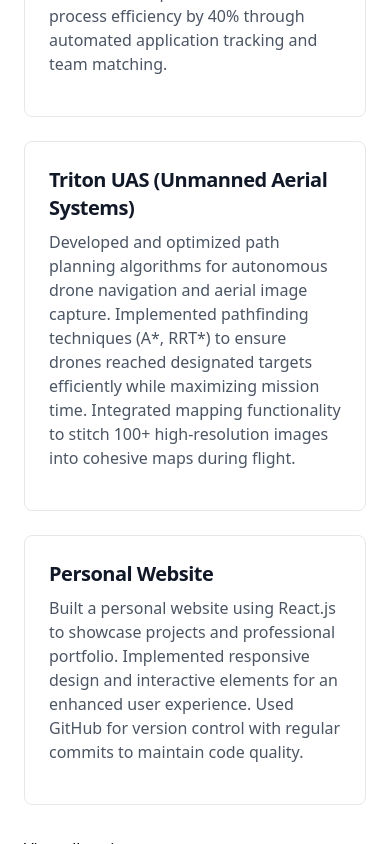
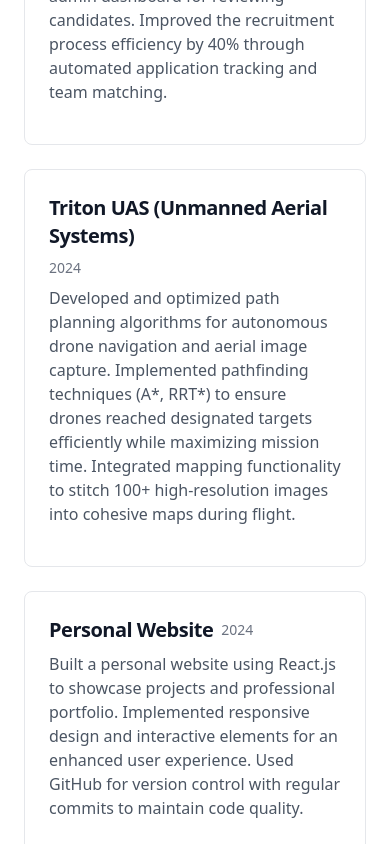
Before and after one commit to spencerwcowles/personal-website, a Next.js app: page / in a window 390 px wide. Shown: the part 1597-2441 px from the top of the page. Built offline with nearby package versions, Linux system fonts and the light colour scheme.

Commit message:
mobile bug fix and dates on main page

```diff
--- a/src/app/projects/page.js
+++ b/src/app/projects/page.js
@@ -34,11 +34,13 @@
                   </div>
                 )}
                 <div className="max-w-3xl">
-                  <div className="flex items-center gap-2 mb-2">
+                  <div className="flex flex-wrap items-center gap-2 mb-2">
                     <h2 className="text-2xl font-bold">{project.title}</h2>
-                    <span className="text-sm text-gray-500 dark:text-gray-400">
-                      · {project.year}
-                    </span>
+                    <div className="flex items-center gap-1">
+                      <span className="text-sm text-gray-500 dark:text-gray-400">
+                        {project.year}
+                      </span>
+                    </div>
                   </div>
                   <p className="text-gray-600 dark:text-gray-300 mb-4">
                     {project.description}
--- a/src/components/ProjectCard.jsx
+++ b/src/components/ProjectCard.jsx
@@ -1,9 +1,16 @@
-export default function ProjectCard({ title, description, tech, link }) {
+export default function ProjectCard({ title, description, tech, link, year }) {
   const content = (
     <>
-      <h3 className="text-xl font-semibold mb-2 group-hover:text-accent-color dark:text-white">
-        {title}
-      </h3>
+      <div className="flex flex-wrap items-center gap-2 mb-2">
+        <h3 className="text-xl font-semibold group-hover:text-accent-color dark:text-white">
+          {title}
+        </h3>
+        <div className="flex items-center gap-1">
+          <span className="text-sm text-gray-500 dark:text-gray-400">
+            {year}
+          </span>
+        </div>
+      </div>
       <p className="text-gray-600 dark:text-gray-300 mb-4">{description}</p>
       <p className="text-sm text-gray-500 dark:text-gray-400">{tech}</p>
     </>
```
